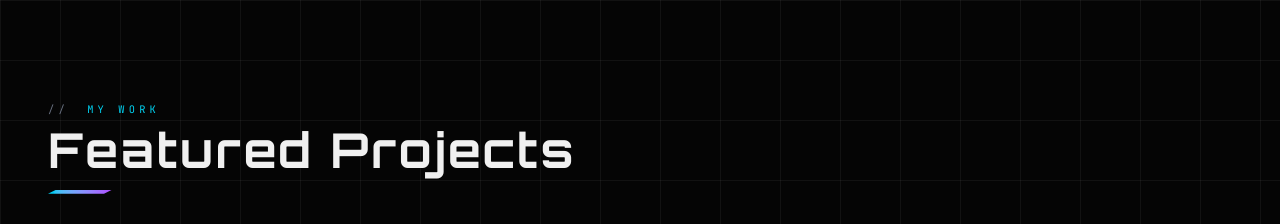
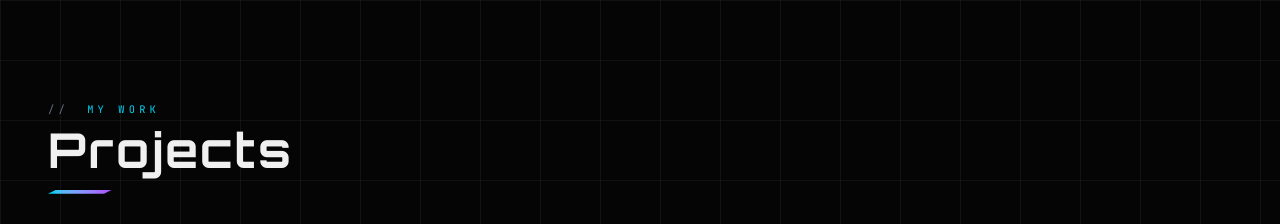
Before and after one commit to samadhanade056-gif/MY_portfolio, a React (Vite) app: page / in a window 1280 px wide. Shown: the part 2100-2324 px from the top of the page. Built offline with nearby package versions, Linux system fonts and the light colour scheme.

Commit message:
Update Projects section title

```diff
--- a/src/components/Projects.jsx
+++ b/src/components/Projects.jsx
@@ -36,7 +36,7 @@ const Projects = () => {
           <span className="text-gray-500 mr-2">{"//"}</span> My Work
         </span>
         <h2 className="font-heading text-3xl md:text-5xl font-bold mb-4 tracking-wider text-[#f0f0f0]">
-          Featured Projects
+          Projects
         </h2>
         <div className="w-16 h-1 bg-gradient-to-r from-cyan-400 to-purple-500 mb-16 clip-button"></div>
 
```
